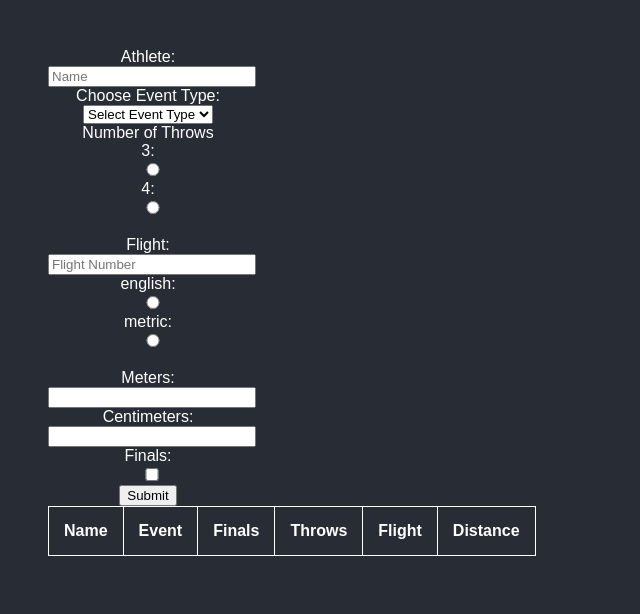
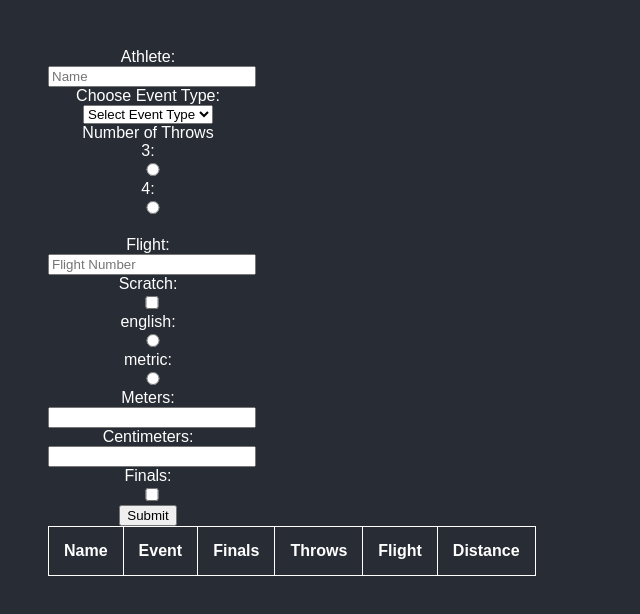
Before and after one commit to kgu2/event-scoring-app, a React (Create React App) app: page / in a window 1280 px wide. Shown: the top 614 px of the page, without its empty margins (0-640 px from the left). Built offline with nearby package versions, Linux system fonts and the light colour scheme.

Commit message:
Add files via upload

```diff
--- a/src/InputTable.js
+++ b/src/InputTable.js
@@ -12,6 +12,7 @@ function InputTable () {
     const [distance, changeDistance] = useState()//for feet/meters
     const [distanceTwo, changeDistanceTwo] = useState()//for inches/centimeters
     const [englishMetric,changeEnglishMetric] = useState("metric")
+    const [scratch,changeScratch] = useState(false)
 
     /*
     function eventScore(value,event){
@@ -38,7 +39,8 @@ function InputTable () {
     }
     function handleInput(event){
         const {type,id,value} = event.target
-        if(type === "checkbox"){ changeFinals(prevState => !prevState )}
+        if(type === "checkbox" && id === "scratch"){ changeScratch(prevState => !prevState )}
+        else if(type === "checkbox"){ changeFinals(prevState => !prevState )}
         else  if(id === "name") {changeName(() => value)}
         else  if(id === "event") {changeEvent(() => value)}
         else  if(id === "finals") {changeFinals(() => value)}
@@ -70,12 +72,15 @@ function InputTable () {
        else if(typeof flight === 'undefined' || isNumber(flight)){
         alert("Please enter a valid flight number")
        }
-       else if(typeof distance === 'undefined' ||( isNumber(distance)&&(distance!=='S'))){
+       else if((typeof distance === 'undefined' ||( isNumber(distance))) && scratch!==true){
+        alert("Please enter a valid distance")
+       }
+       else if((typeof distanceTwo === 'undefined' || isNumber(distanceTwo)) && scratch!==true){
         alert("Please enter a valid distance")
        }
        else{
-        let newDistance = 0//eventScore(distance,event)
-        changeInfo([...info,<tr><td>{name}</td><td>{event}</td><td>{(finals? "Yes": "No")}</td><td>{throws}</td><td>{flight}</td><td>{distance + "-" + distanceTwo + (englishMetric === "english" ? " Feet-Inches" : "m.cm")}</td></tr>])
+
+        changeInfo([...info,<tr><td>{name}</td><td>{event}</td><td>{(finals? "Yes": "No")}</td><td>{throws}</td><td>{flight}</td><td>{(scratch!==true)? (distance + "-" + distanceTwo + (englishMetric === "english" ? " Feet-Inches" : "m.cm")):'S'}</td></tr>])
        }
       // console.log(isNumber(flight))
         /*
@@ -115,16 +120,22 @@ function InputTable () {
                 <br />
                 Flight:<input  value = {flight} id = "flight" onChange = {handleInput} placeholder= "Flight Number" />
                 <br />
-                <div>
+                Scratch: <input type = "checkbox" value = {scratch} id = "scratch"  checked = {scratch} onChange = {handleInput} />
+                <br />
+                {
+                    (scratch!==true) ? (<div>
                                 english: <input type="radio" id="englishmetric" name="englishmetric" value= "english" onChange={handleInput}/>
                                 metric: <input type="radio" id="englishmetric" name="englishmetric" value="metric" onChange={handleInput}/>
-                    {/*   Throws: <input   value = {throws} id = "throws" onChange = {handleInput} placeholder= "Number of Throws"/> */}
-                </div>
                                 <br />
                                 {(englishMetric === "english" ? "Feet" : "Meters")}:<input   value = {distance} id = "distance" onChange = {handleInput} />
                                 <br />
                                 {(englishMetric === "english" ? "Inches" : "Centimeters")}:<input   value = {distanceTwo} id = "distanceTwo" onChange = {handleInput} />
                                 <br />
+
+                            </div> ) : null
+                    }
+
+
                 Finals: <input type = "checkbox" value = {finals} id = "finals"  checked = {finals} onChange = {handleInput} />
                 <br />
                 <button type = "button" onClick={addData}>Submit</button>
```
Lines whose indentation alone changed are shown as unchanged.
